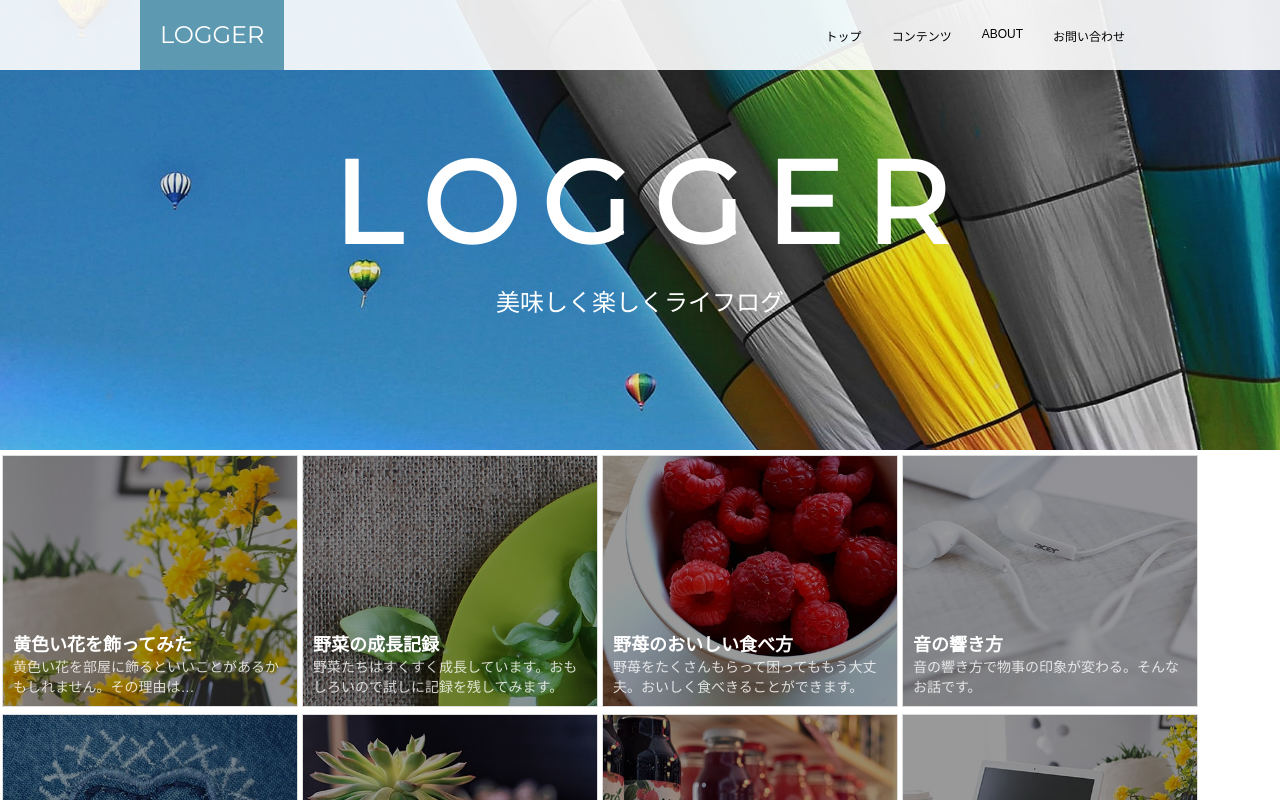
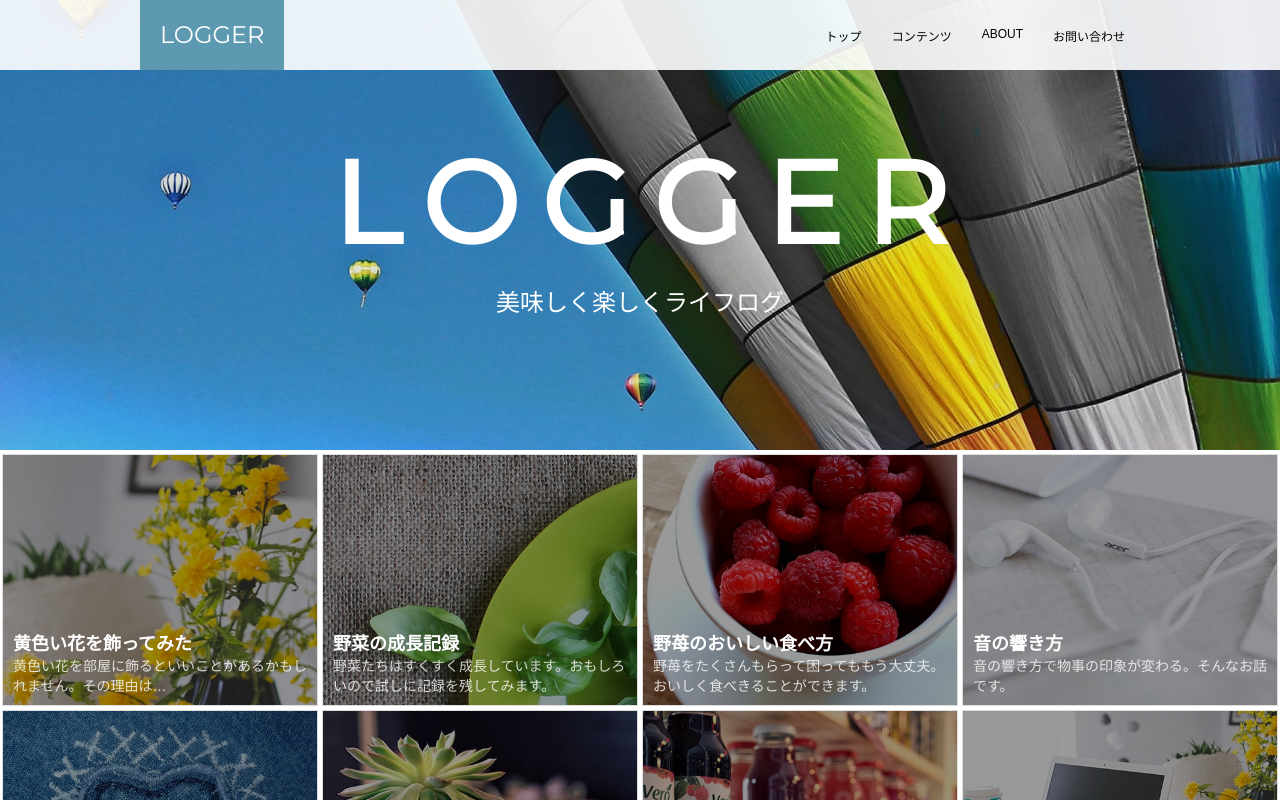
Before and after one commit to yinm/6step-master-html-css, a Nuxt app in the folder trace/: page /articleC in a window 1280 px wide. Shown: the top 800 px of the page. Built offline with nearby package versions, Linux system fonts and the light colour scheme.

Commit message:
Check sample

```diff
--- a/trace/components/Card3.vue
+++ b/trace/components/Card3.vue
@@ -1,10 +1,12 @@
 <template>
   <article>
     <a
-      :style="{ backgroundImage: 'linear-gradient(rgba(0, 0, 0, 0.4), rgba(0, 0, 0, 0.4)), url(' + thumbSrc + ')' }"
-      class="photo"
       href="#"
     >
+      <div
+        :style="{ backgroundImage: 'url(' + thumbSrc + ')' }"
+        class="photo"
+      />
       <div class="text">
         <slot name="title" />
         <slot name="description" />
@@ -27,18 +29,17 @@
 <style scoped>
   article {
     flex: 1 1 250px;
-    margin-top: 3px;
     display: flex;
   }
 
   a {
+    position: relative;
     flex: 1;
-    display: flex;
-    align-items: flex-end;
     margin: 2px;
+    display: block;
     border: solid 1px var(--gray-color);
-    min-height: 250px;
-    color: #fff;
+    background-color: #000;
+    color: inherit;
     text-decoration: none;
   }
 
@@ -47,13 +48,18 @@
   }
 
   .photo {
+    min-height: 250px;
     background-position: center;
     background-size: cover;
+    opacity: 0.6;
   }
 
   .text {
-    margin-left: 10px;
-    margin-right: 10px;
+    position: absolute;
+    bottom: 0;
+    left: 0;
+    margin: 10px;
+    color: var(--text-bright-color);
   }
 
   h2 {
@@ -62,9 +68,14 @@
   }
 
   p {
-    margin-top: 0;
-    margin-bottom: 10px;
+    margin: 0;
     font-size: 14px;
     opacity: 0.8;
   }
+
+  @media (min-width: 1000px) {
+    article {
+      flex: 1 1 25%;
+    }
+  }
 </style>
--- a/trace/components/CardList3.vue
+++ b/trace/components/CardList3.vue
@@ -72,6 +72,7 @@
   .container {
     display: flex;
     flex-wrap: wrap;
-    max-width: var(--extra-large-width);
+    max-width: none;
+    margin: 2px auto;
   }
 </style>
```
